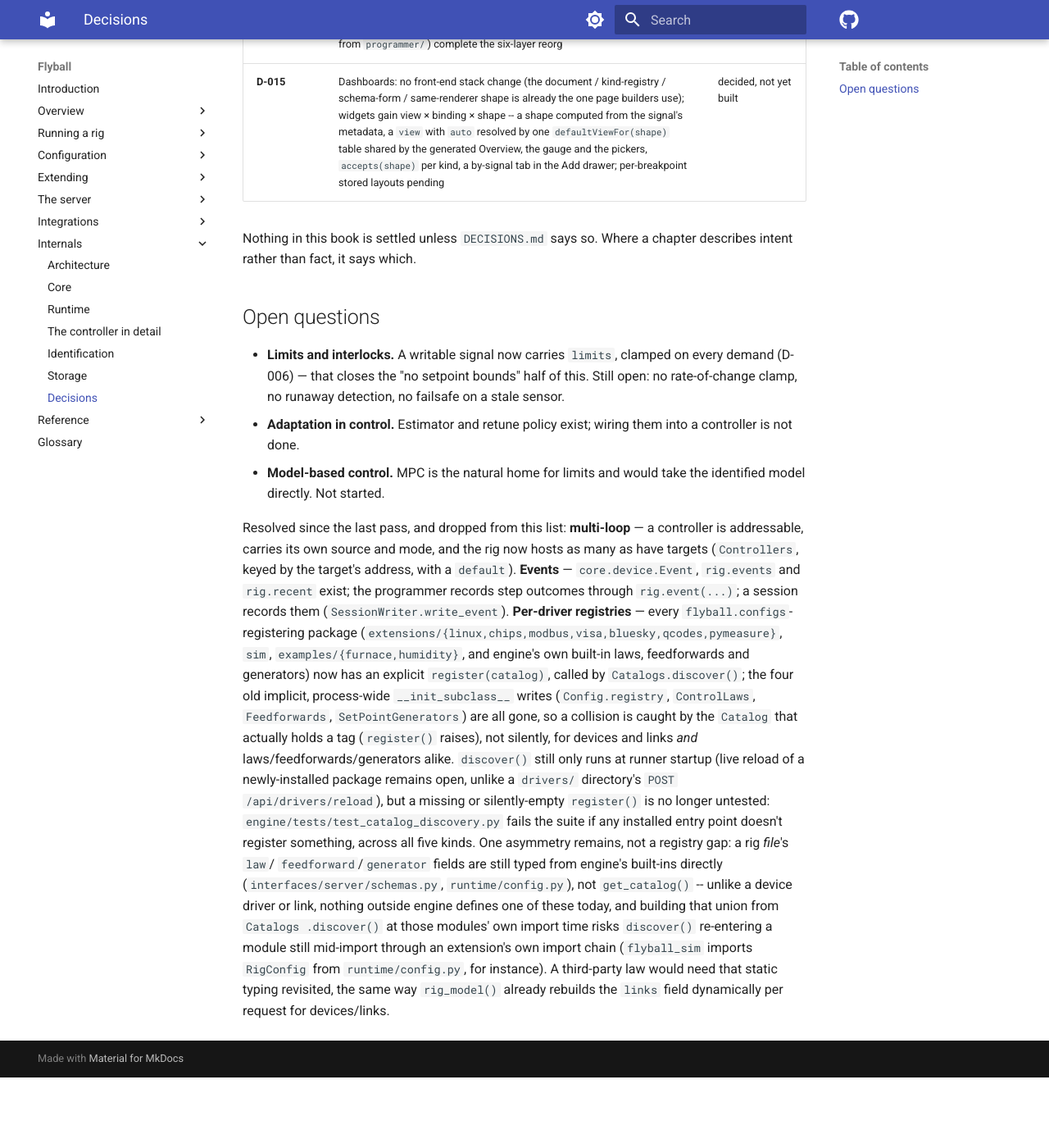
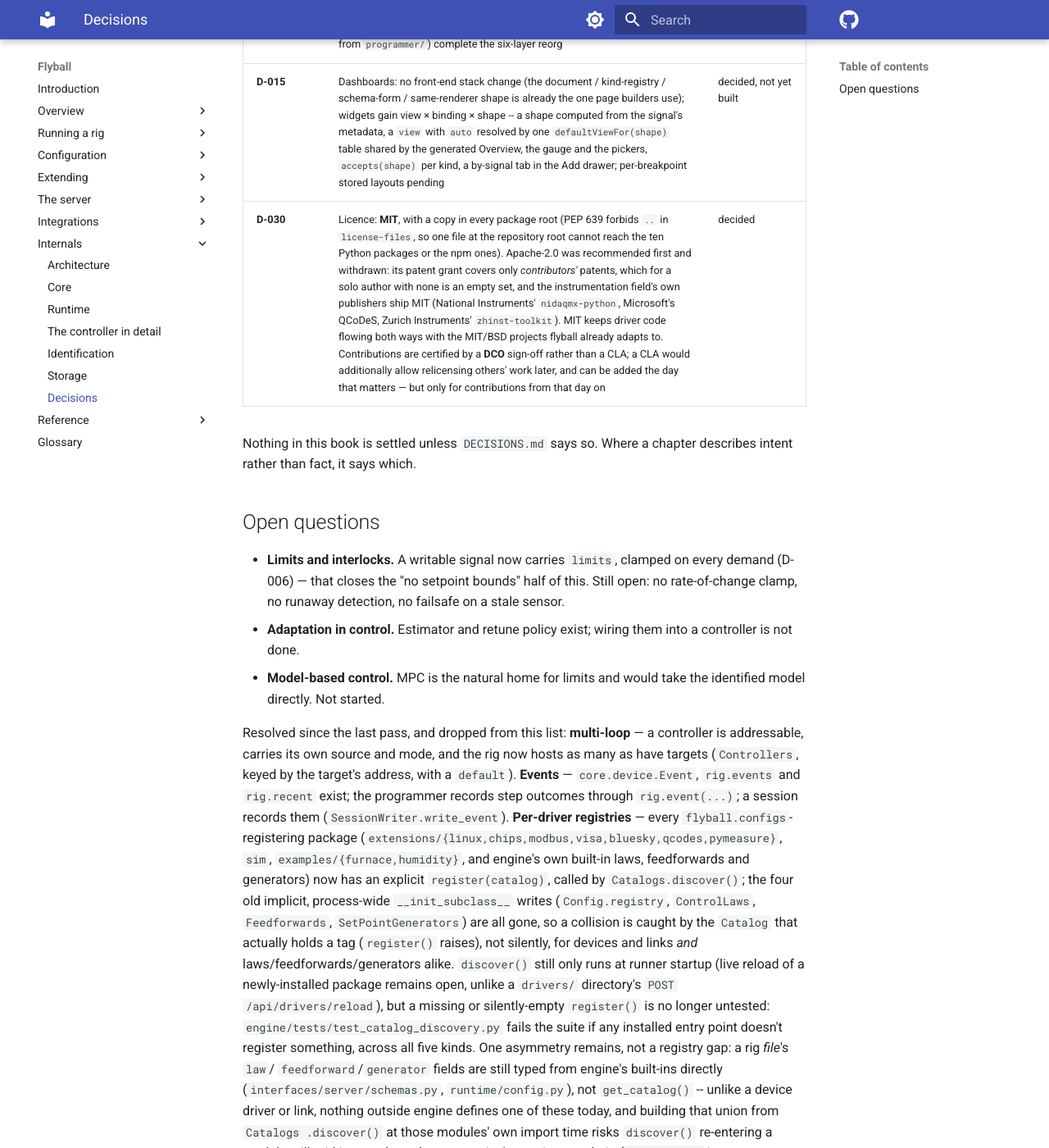
Before and after one commit to bengineer42/flyball, an MkDocs documentation site: the page built from book/src/6-internals/decisions.md, in a window 1280 px wide and 1400 px high, scrolled down 1804 px. Shown: the whole window at 82% size. Built offline with MkDocs 1.6.1 and Material for MkDocs 9.7.7, drawn with Linux system fonts in a browser that asks for light colours; comment, search, counter and statistics services are not loaded; the version menu is left out; before the commit the page ends 3118 px from its top, so only the background shows below that; some of the changed text lies outside the part shown.

Commit message:
book: say the project is MIT, and record the decision
The one artefact this project actually publishes said nothing about its
licence -- no mention anywhere under book/src, and no `copyright:` key, so
Material rendered no footer line. Adds both.

D-030 records the choice and the reasoning that was reversed on the way:
Apache-2.0 was recommended first and withdrawn once its patent grant turned
out to cover only contributors' patents.

Signed-off-by: Bengineer <158306087+bengineer42@users.noreply.github.com>

```diff
--- a/book/mkdocs.yml
+++ b/book/mkdocs.yml
@@ -6,6 +6,7 @@
 strict: true
 repo_url: https://github.com/bengineer42/flyball
 repo_name: ""          # the logo alone, no text
+copyright: Copyright &copy; 2026 Ben Laurence &mdash; MIT licensed
 
 theme:
   name: material
--- a/book/src/6-internals/decisions.md
+++ b/book/src/6-internals/decisions.md
@@ -18,6 +18,7 @@
 | **D-013** | Extensions restructure: `engine/` stays pure core plus hardware protocols only, `sim/` is new (zero third-party deps, pulled in by `flyball[web]`), `extensions/` holds every dependency-gated package (`linux`, `chips`, `modbus`, `visa`, `bluesky`, `qcodes`, `pymeasure`), `examples/furnace/` is the one worked `MultiPlant` scenario moved out | decided |
 | **D-014** | Engine restructure: `core/` split into `foundation/{device,time,router,config,quantities}/`; six implicit global registries (`Config.registry`, `ControlLaws`, `Feedforwards`, `SetPointGenerators`, and `sequencing.command.Commands`) replaced by an explicit `Catalog`/`Config`/`Instance` system in `model/`, now wired into the real build path (`flyball-runner` builds one `Catalogs`, `discover()`s it, and every consumer -- `DeviceEntry.build`, `RigConfig.model_validate`/`model_json_schema`, `/api/drivers`, `/api/drivers/reload`, program-step parsing -- reads from it, not a bare `ClassVar` dict); `rig/`, `library/`, `record/` (renamed from `db/`), `interfaces/` (`server`+`mcp`+`client` grouped), `sequencing/` (renamed from `programmer/`) complete the six-layer reorg | decided |
 | **D-015** | Dashboards: no front-end stack change (the document / kind-registry / schema-form / same-renderer shape is already the one page builders use); widgets gain view × binding × shape -- a shape computed from the signal's metadata, a `view` with `auto` resolved by one `defaultViewFor(shape)` table shared by the generated Overview, the gauge and the pickers, `accepts(shape)` per kind, a by-signal tab in the Add drawer; per-breakpoint stored layouts pending | decided, not yet built |
+| **D-030** | Licence: **MIT**, with a copy in every package root (PEP 639 forbids `..` in `license-files`, so one file at the repository root cannot reach the ten Python packages or the npm ones). Apache-2.0 was recommended first and withdrawn: its patent grant covers only *contributors'* patents, which for a solo author with none is an empty set, and the instrumentation field's own publishers ship MIT (National Instruments' `nidaqmx-python`, Microsoft's QCoDeS, Zurich Instruments' `zhinst-toolkit`). MIT keeps driver code flowing both ways with the MIT/BSD projects flyball already adapts to. Contributions are certified by a **DCO** sign-off rather than a CLA; a CLA would additionally allow relicensing others' work later, and can be added the day that matters — but only for contributions from that day on | decided |
 
 Nothing in this book is settled unless `DECISIONS.md` says so. Where a
 chapter describes intent rather than fact, it says which.
```
